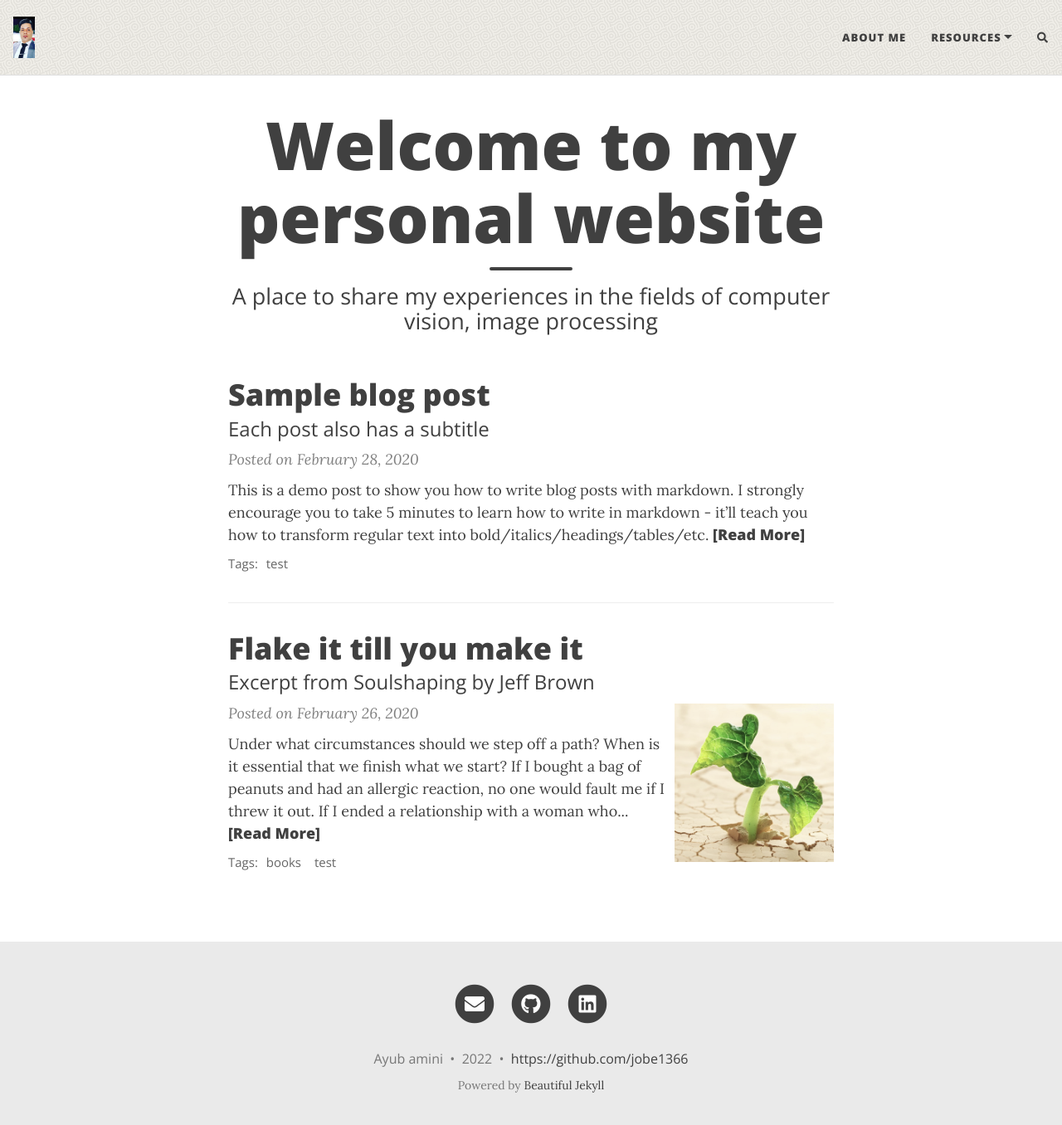
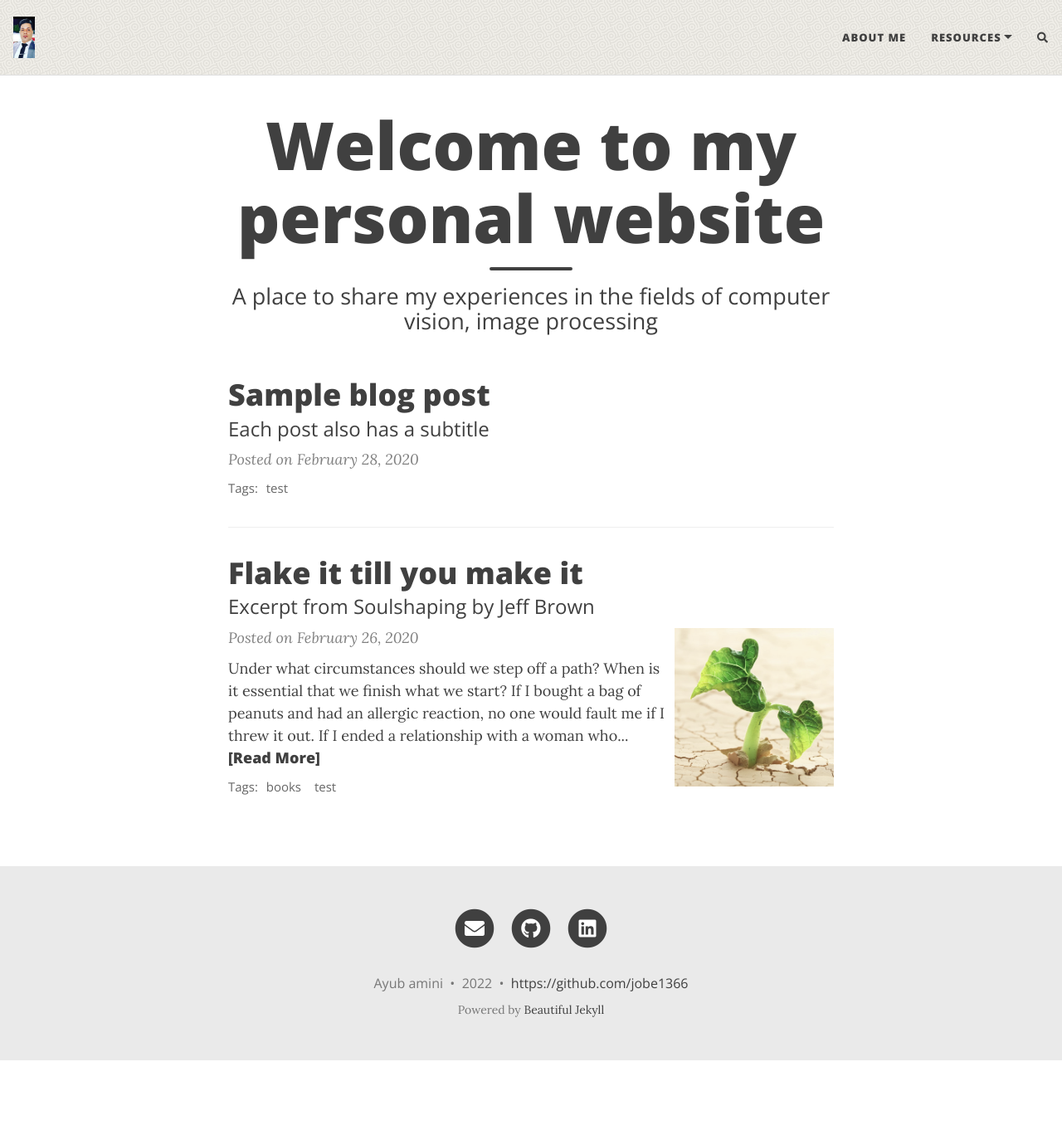
Before and after one commit to jobe1366/AYUB_AMINI.github.io, a Jekyll site: the page built from index.html, in a window 1280 px wide and 1369 px high. Shown: the top 1356 px of the window at 83% size. Built offline with Jekyll 4.4.1, drawn with Linux system fonts in a browser that asks for light colours; nearby versions of some CDN libraries; the list of posts is cut into pages by our own code; comment, search, counter and statistics services are not loaded.

Commit message:
Update 2020-02-28-test-markdown.md

````diff
--- a/_posts/2020-02-28-test-markdown.md
+++ b/_posts/2020-02-28-test-markdown.md
@@ -7,72 +7,3 @@
 tags: [test]
 comments: true
 ---
-
-This is a demo post to show you how to write blog posts with markdown.  I strongly encourage you to [take 5 minutes to learn how to write in markdown](https://markdowntutorial.com/) - it'll teach you how to transform regular text into bold/italics/headings/tables/etc.
-
-**Here is some bold text**
-
-## Here is a secondary heading
-
-Here's a useless table:
-
-| Number | Next number | Previous number |
-| :------ |:--- | :--- |
-| Five | Six | Four |
-| Ten | Eleven | Nine |
-| Seven | Eight | Six |
-| Two | Three | One |
-
-
-How about a yummy crepe?
-
-![Crepe](https://s3-media3.fl.yelpcdn.com/bphoto/cQ1Yoa75m2yUFFbY2xwuqw/348s.jpg)
-
-It can also be centered!
-
-![Crepe](https://s3-media3.fl.yelpcdn.com/bphoto/cQ1Yoa75m2yUFFbY2xwuqw/348s.jpg){: .mx-auto.d-block :}
-
-Here's a code chunk:
-
-~~~
-var foo = function(x) {
-  return(x + 5);
-}
-foo(3)
-~~~
-
-And here is the same code with syntax highlighting:
-
-```javascript
-var foo = function(x) {
-  return(x + 5);
-}
-foo(3)
-```
-
-And here is the same code yet again but with line numbers:
-
-{% highlight javascript linenos %}
-var foo = function(x) {
-  return(x + 5);
-}
-foo(3)
-{% endhighlight %}
-
-## Boxes
-You can add notification, warning and error boxes like this:
-
-### Notification
-
-{: .box-note}
-**Note:** This is a notification box.
-
-### Warning
-
-{: .box-warning}
-**Warning:** This is a warning box.
-
-### Error
-
-{: .box-error}
-**Error:** This is an error box.
````
